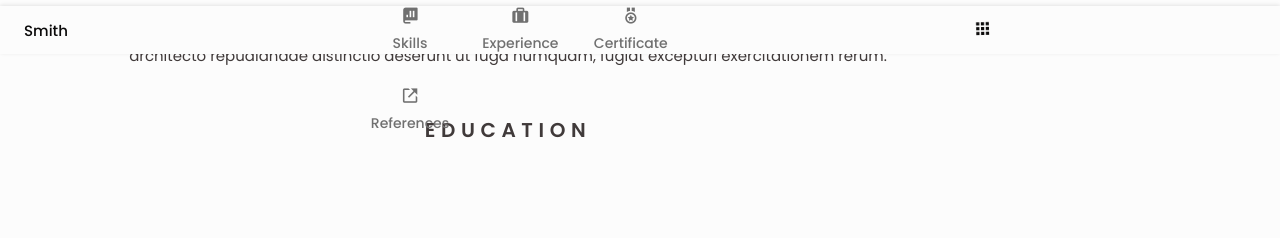
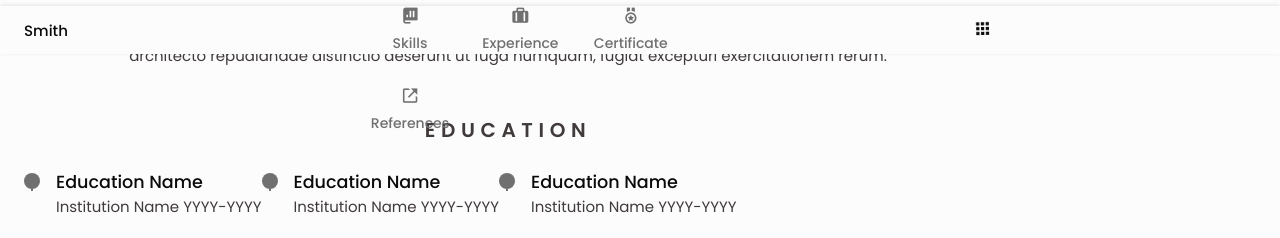
Before and after one commit to BoiAkay/AbhishekResume, a plain HTML site: page index.html in a window 1280 px wide. Shown: the part 746-984 px from the top of the page. Drawn offline with nearby package versions, Linux system fonts and the light colour scheme.

Commit message:
11 jun 2024

```diff
--- a/assets/css/styles.css
+++ b/assets/css/styles.css
@@ -284,8 +284,32 @@ home_button-movil:hover{
 }
 
 /*========== EDUCATION AND EXPERIENCE ==========*/
+.education_content{
+  display: flex;
+}
+
+.education_time{
+  padding-right: 1rem;
+}
+
+.education_rounder{
+  position: relative;
+  display: block;
+  height: 16px;
+  width: 16px;
+  background-color: var(--text-color-light);
+  border-radius: 50%;
+  margin-top: .25rem;
+}
 
 
+.education_line{
+  display: block;
+  width: 2px;
+  height: 2px;
+  background-color: var(--text-color-light);
+  transform: translate(7px,0);
+}
 /*========== SKILLS AND LANGUAGES ==========*/
 
 
--- a/index.html
+++ b/index.html
@@ -121,7 +121,30 @@
                             <div class="education_content">
                                 <div class="education_time">
                                     <span class="education_rounder"></span>
-
+                                    <span class="education_line"></span>
+                                </div>
+                                <div class="education_data bg-grid">
+                                    <h3 class="education_title">Education Name</h3>
+                                    <span class="education_studies">Institution Name</span>
+                                    <span class="education_year">YYYY-YYYY</span>
+                                </div>
+                                <div class="education_time">
+                                    <span class="education_rounder"></span>
+                                    <span class="education_line"></span>
+                                </div>
+                                <div class="education_data bg-grid">
+                                    <h3 class="education_title">Education Name</h3>
+                                    <span class="education_studies">Institution Name</span>
+                                    <span class="education_year">YYYY-YYYY</span>
+                                </div>
+                                <div class="education_time">
+                                    <span class="education_rounder"></span>
+                                    <span class="education_line"></span>
+                                </div>
+                                <div class="education_data bg-grid">
+                                    <h3 class="education_title">Education Name</h3>
+                                    <span class="education_studies">Institution Name</span>
+                                    <span class="education_year">YYYY-YYYY</span>
                                 </div>
                             </div>
 
```
